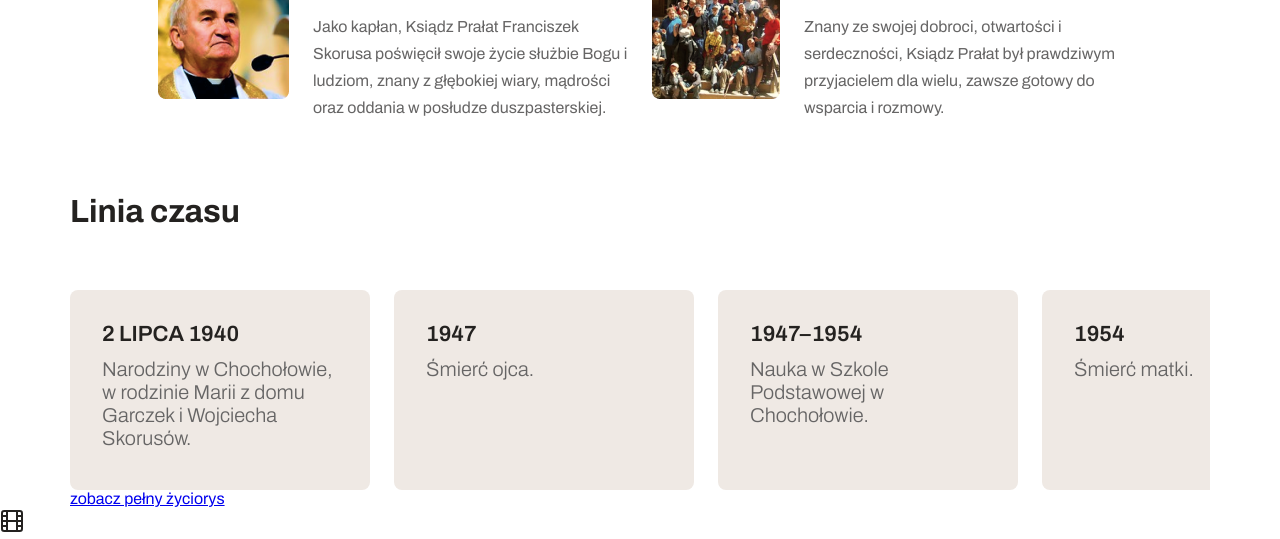
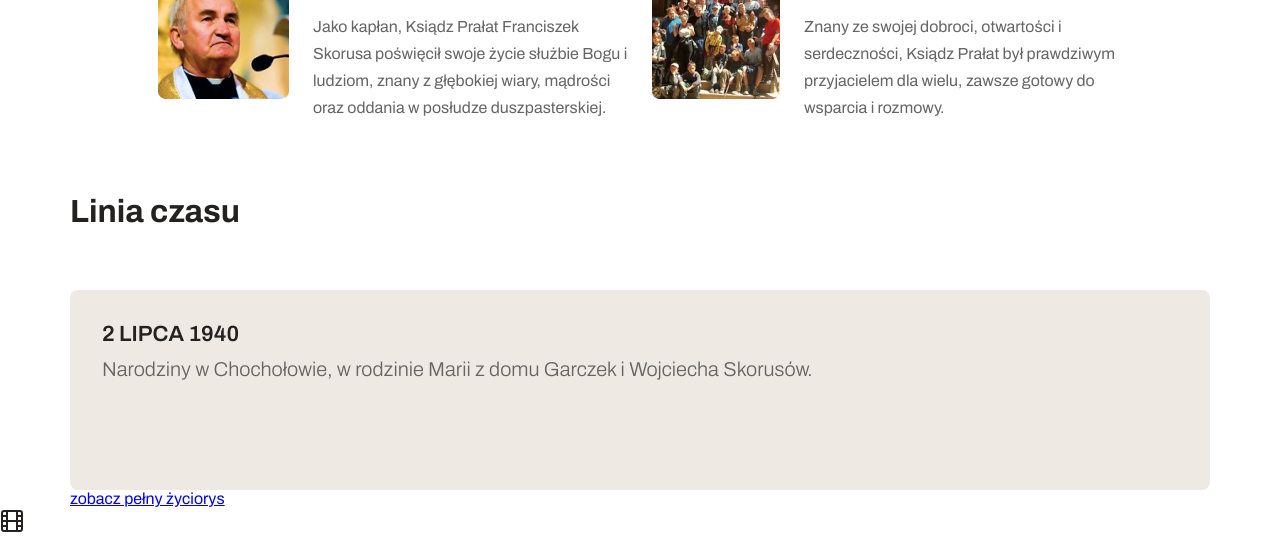
Before and after one commit to wiktor-bandura/fskorusa-redesign, a website built with Vite: page index.html in a window 1280 px wide. Shown: the part 1017-1556 px from the top of the page. Built offline with nearby package versions, Linux system fonts and the light colour scheme.

Commit message:
Added style for timeline section

```diff
--- a/css/abstracts/_variables.scss
+++ b/css/abstracts/_variables.scss
@@ -5,4 +5,5 @@ $color-light-creme: #F6F1EE;
 $color-creme-hover: #DED5CD;
 $text-black: #242220;
 $text-grey: #666565;
+
 $light-grey: #EBEBEB;
--- a/css/layout/_timeline.scss
+++ b/css/layout/_timeline.scss
@@ -13,7 +13,6 @@
         display: flex !important;
         flex-direction: column;
         height: 200px !important;
-        width: 300px !important;
         margin-right: 1.5rem !important;
         background-color: $color-creme;
         border-radius: 8px;
```
